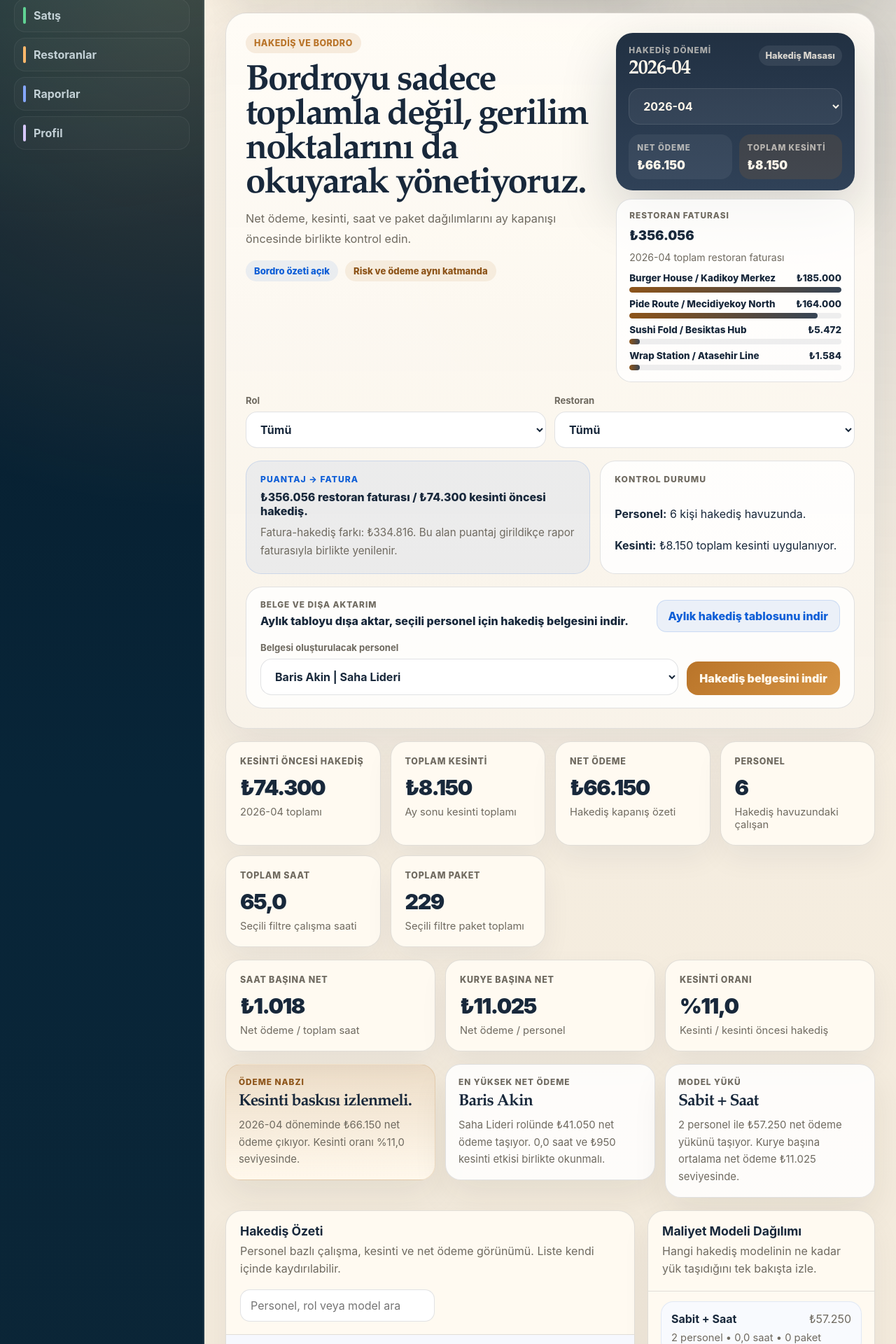
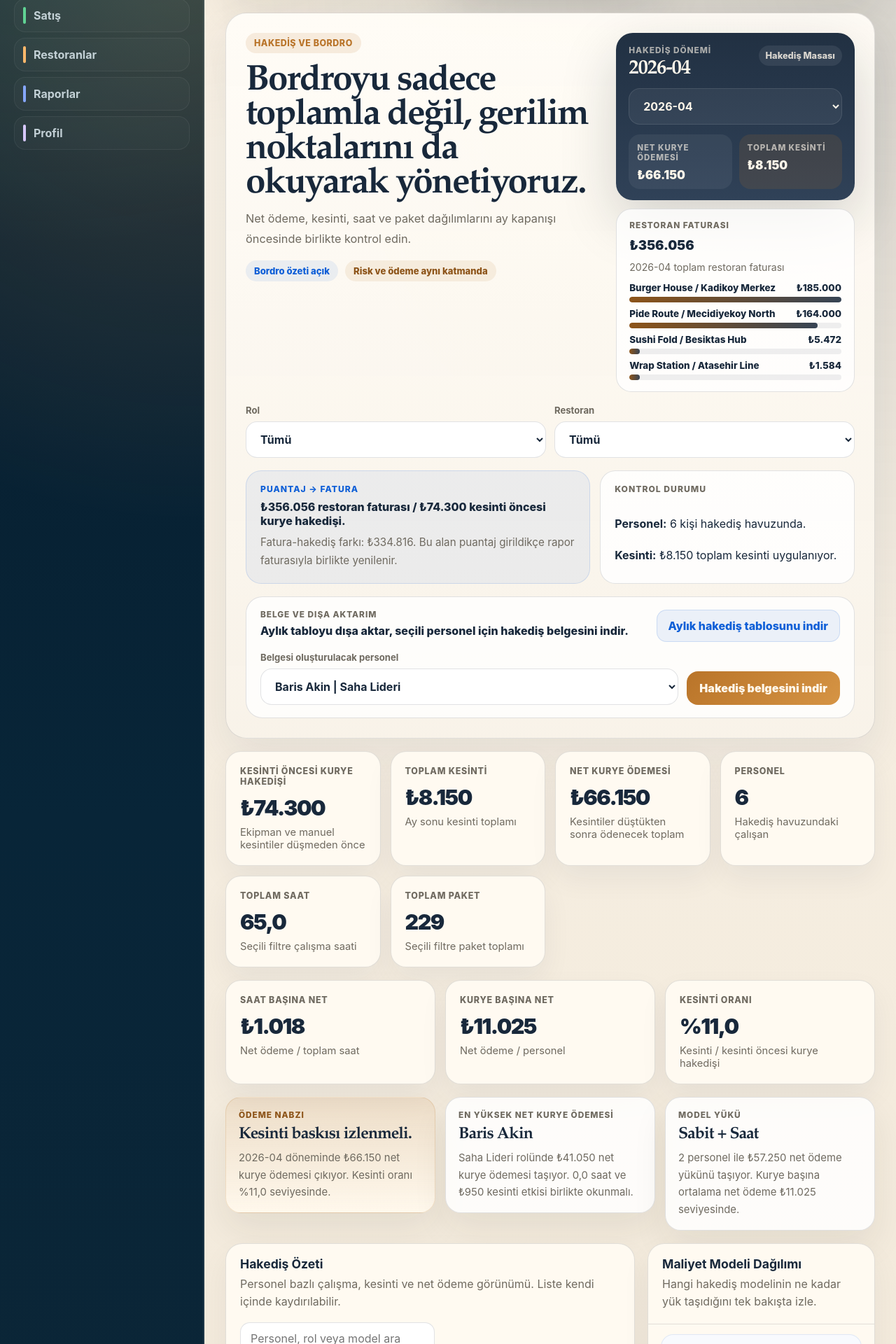
Before and after one commit to catkapinda/catkapinda-crm, a Next.js app in the folder v2/frontend/: page /preview/payroll in a window 1280 px wide. Shown: the part 792-2712 px from the top of the page at 70% size. Built offline with nearby package versions, Linux system fonts and the light colour scheme.

Commit message:
Clarify courier payout labels

```diff
--- a/v2/frontend/app/payroll/page.tsx
+++ b/v2/frontend/app/payroll/page.tsx
@@ -552,9 +552,9 @@ export default function PayrollPage() {
       return [];
     }
     return [
-      metricCard("Kesinti Öncesi Hakediş", formatMoney(dashboard.summary.gross_payroll), `${dashboard.summary.selected_month} toplamı`),
+      metricCard("Kesinti Öncesi Kurye Hakedişi", formatMoney(dashboard.summary.gross_payroll), "Ekipman ve manuel kesintiler düşmeden önce"),
       metricCard("Toplam Kesinti", formatMoney(dashboard.summary.total_deductions), "Ay sonu kesinti toplamı"),
-      metricCard("Net Ödeme", formatMoney(dashboard.summary.net_payment), "Hakediş kapanış özeti"),
+      metricCard("Net Kurye Ödemesi", formatMoney(dashboard.summary.net_payment), "Kesintiler düştükten sonra ödenecek toplam"),
       metricCard("Personel", formatNumber(dashboard.summary.personnel_count), "Hakediş havuzundaki çalışan"),
       metricCard("Toplam Saat", formatNumber(dashboard.summary.total_hours, 1), "Seçili filtre çalışma saati"),
       metricCard("Toplam Paket", formatNumber(dashboard.summary.total_packages, 0), "Seçili filtre paket toplamı"),
@@ -581,7 +581,7 @@ export default function PayrollPage() {
     return [
       metricCard("Saat Başına Net", formatMoney(netPerHour), "Net ödeme / toplam saat"),
       metricCard("Kurye Başına Net", formatMoney(netPerCourier), "Net ödeme / personel"),
-      metricCard("Kesinti Oranı", `%${formatNumber(deductionRatio, 1)}`, "Kesinti / kesinti öncesi hakediş"),
+      metricCard("Kesinti Oranı", `%${formatNumber(deductionRatio, 1)}`, "Kesinti / kesinti öncesi kurye hakedişi"),
     ];
   }, [dashboard]);
 
@@ -619,14 +619,14 @@ export default function PayrollPage() {
             : deductionRatio <= 14
               ? "Kesinti baskısı izlenmeli."
               : "Kesinti baskısı yükseliyor.",
-        body: `${dashboard.summary.selected_month} döneminde ${formatMoney(dashboard.summary.net_payment)} net ödeme çıkıyor. Kesinti oranı %${formatNumber(deductionRatio, 1)} seviyesinde.`,
+        body: `${dashboard.summary.selected_month} döneminde ${formatMoney(dashboard.summary.net_payment)} net kurye ödemesi çıkıyor. Kesinti oranı %${formatNumber(deductionRatio, 1)} seviyesinde.`,
         tone: deductionRatio <= 8 ? "ink" : "accent",
       },
       {
-        eyebrow: "En Yüksek Net Ödeme",
+        eyebrow: "En Yüksek Net Kurye Ödemesi",
         title: topPersonnel ? topPersonnel.personnel : "Ödeme verisi henüz yok.",
         body: topPersonnel
-          ? `${topPersonnel.role} rolünde ${formatMoney(topPersonnel.net_payment)} net ödeme taşıyor. ${formatNumber(topPersonnel.total_hours, 1)} saat ve ${formatMoney(topPersonnel.total_deductions)} kesinti etkisi birlikte okunmalı.`
+          ? `${topPersonnel.role} rolünde ${formatMoney(topPersonnel.net_payment)} net kurye ödemesi taşıyor. ${formatNumber(topPersonnel.total_hours, 1)} saat ve ${formatMoney(topPersonnel.total_deductions)} kesinti etkisi birlikte okunmalı.`
           : "Personel dağılımı geldikçe bu kart aylık ödeme ağırlığını önde gösterecek.",
         tone: "paper",
       },
@@ -734,9 +734,9 @@ export default function PayrollPage() {
       "Durum",
       "Toplam Saat",
       "Toplam Paket",
-      "Kesinti Öncesi Hakediş",
+      "Kesinti Öncesi Kurye Hakedişi",
       "Toplam Kesinti",
-      "Net Ödeme",
+      "Net Kurye Ödemesi",
       "Restoran Sayısı",
       "Maliyet Modeli",
     ];
@@ -980,7 +980,7 @@ export default function PayrollPage() {
                         letterSpacing: "0.08em",
                       }}
                     >
-                      Net Ödeme
+                      Net Kurye Ödemesi
                     </div>
                     <div style={{ marginTop: "8px", fontSize: "1.05rem", fontWeight: 900 }}>
                       {formatMoney(dashboard?.summary?.net_payment ?? 0)}
@@ -1162,7 +1162,7 @@ export default function PayrollPage() {
                 Puantaj → Fatura
               </div>
               <div style={{ fontSize: "1rem", fontWeight: 800 }}>
-                {formatMoney(invoiceSnapshot?.totalRevenue ?? 0)} restoran faturası / {formatMoney(dashboard?.summary?.gross_payroll ?? 0)} kesinti öncesi hakediş.
+                {formatMoney(invoiceSnapshot?.totalRevenue ?? 0)} restoran faturası / {formatMoney(dashboard?.summary?.gross_payroll ?? 0)} kesinti öncesi kurye hakedişi.
               </div>
               <div style={{ color: "var(--muted)", lineHeight: 1.75, fontSize: "0.95rem" }}>
                 Fatura-hakediş farkı: {formatMoney(invoiceSnapshot?.grossProfit ?? 0)}. Bu alan puantaj girildikçe rapor faturasıyla birlikte yenilenir.
@@ -1522,7 +1522,7 @@ export default function PayrollPage() {
                 </ScrollCard>
 
                 <ScrollCard
-                  title="En Yüksek Net Ödeme"
+                  title="En Yüksek Net Kurye Ödemesi"
                   subtitle="Ay içinde en yüksek net ödeme çıkan çalışanları hızlıca gör."
                 >
                   <div style={{ padding: "14px 18px", display: "grid", gap: "14px" }}>
```
Also changed, not shown: v2/frontend/app/attendance/page.tsx (+7 -7 lines), 1 other file (tests, documents, lock files or other folders).
